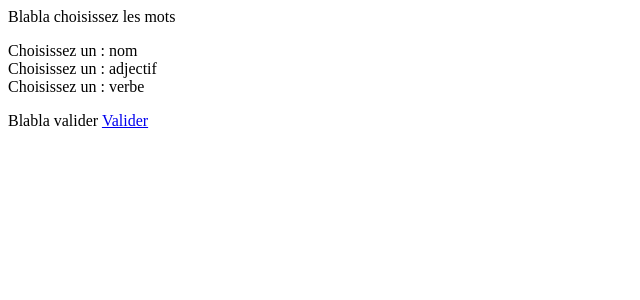
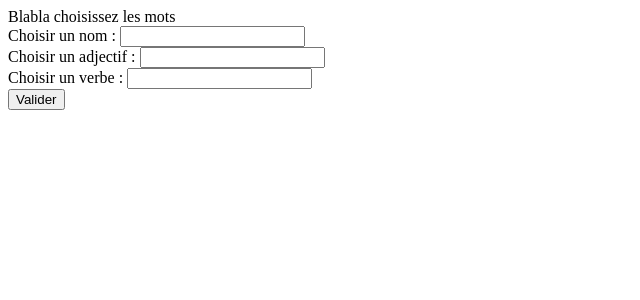
Before and after one commit to SoleneLivran/madlibs, a PHP site: page /words_choice in a window 1280 px wide. Shown: the top 300 px of the page, without its empty margins (0-640 px from the left). Run offline with PHP 8.4, Linux system fonts and the light colour scheme.

Commit message:
feat: words choice page v1

```diff
--- a/template/words_choice.tpl.php
+++ b/template/words_choice.tpl.php
@@ -10,15 +10,18 @@
 <body>
 
 <div>Blabla choisissez les mots</div>
-<p>
-    <?php
-        foreach ($word_types as $word_type) {
-            echo "Choisissez un : ${word_type}<br>";
-    }
-    ?>
-</p>
+<form action="mad_libs.php" method="post" class="form">
+    <?php foreach ($word_types as $word_type) : ?>
+    <div class="form-group">
+        <label for="<?= $word_type ?>">Choisir un <?= $word_type ?> :</label>
+        <input type="text" name="<?= $word_type ?>" id="<?= $word_type ?>" required>
+    </div>
+    <?php endforeach ?>
+    <div class="form-group">
+        <input type="submit" value="Valider">
+    </div>
 
-<div>Blabla valider <a href="mad_libs.php">Valider</a></div>
+</form>
 
 </body>
 </html>
```
